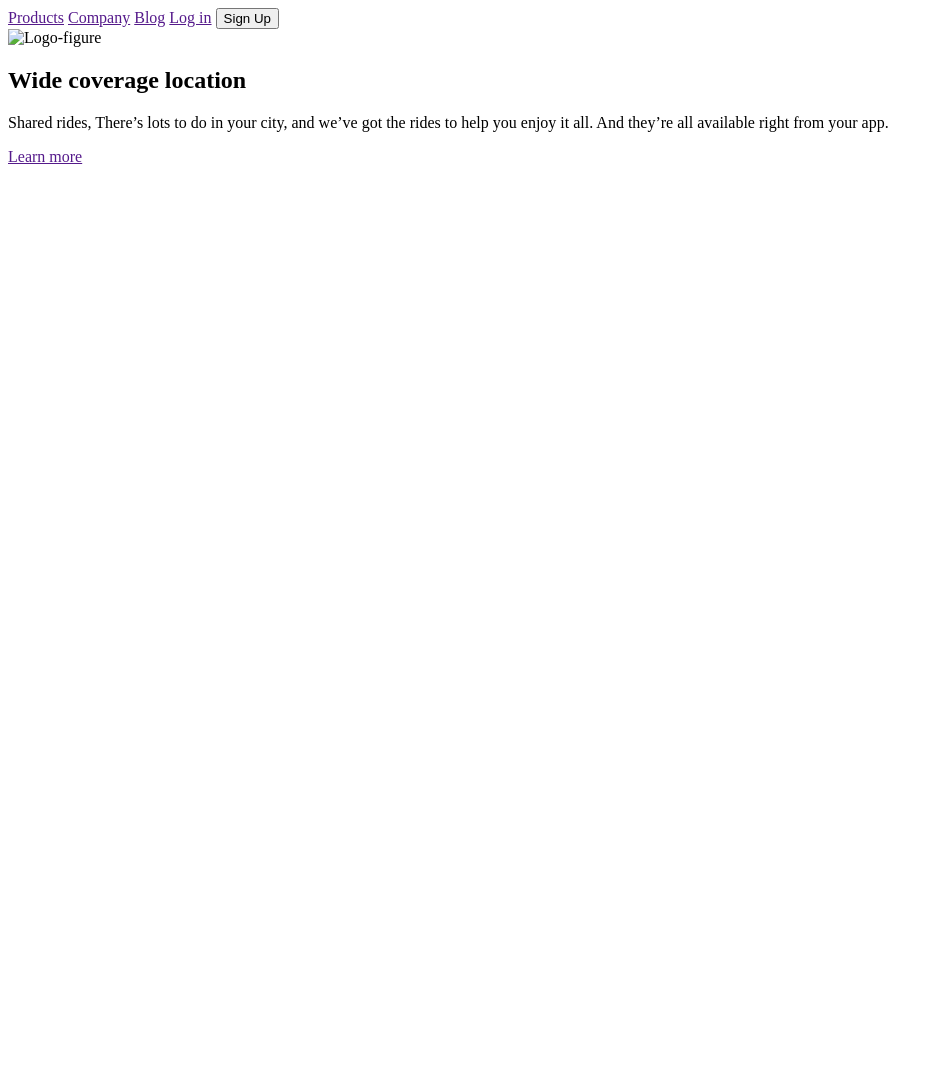
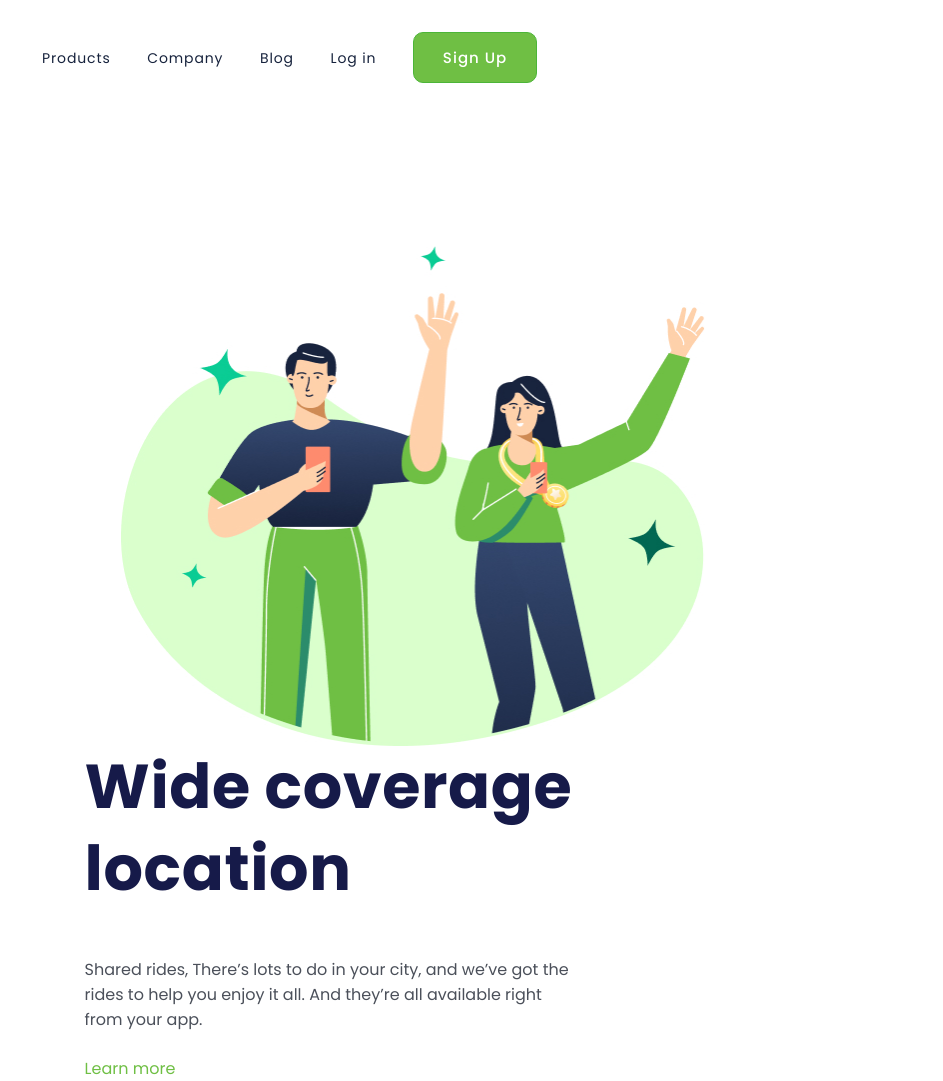
Before and after one commit to JoaoV3ct0r/Projeto-Responsividade, a plain HTML site: page Desafios/FIGMA/index.html in a window 1280 px wide. Shown: the whole page, without its empty margins (0-943 px from the left). Before the commit the page ends 800 px from the top, so only its background shows below. Drawn offline with Linux system fonts and the light colour scheme.

Commit message:
Alteração e Inclusão de IMG

```diff
--- a/Desafios/FIGMA/index.html
+++ b/Desafios/FIGMA/index.html
@@ -2,7 +2,7 @@
 <head>
     <meta charset="UTF-8">
     <meta name="viewport" content="width=device-width, initial-scale=1.0">
-    <link rel="stylesheet" href="./Desafio1Figma.css">
+    <link rel="stylesheet" href="./stylo.css">
     <title>Figma</title>
 </head>
 <body>
@@ -14,7 +14,7 @@
         <button class="button-nav">Sign Up</button>
     </nav>
     <main>
-        <img src="./(Positive) Congratulation You get 40 point for your ride.jpg" alt="Logo-figure">
+        <img src="../(Positive) Congratulation You get 40 point for your ride.jpg" alt="Logo-figure">
 
         <section>
             <h1 class="h1-section">Wide coverage location</h1>
```
Also changed, not shown: Desafios/(Positive) Congratulation You get 40 point for your ride.jpg (added).
